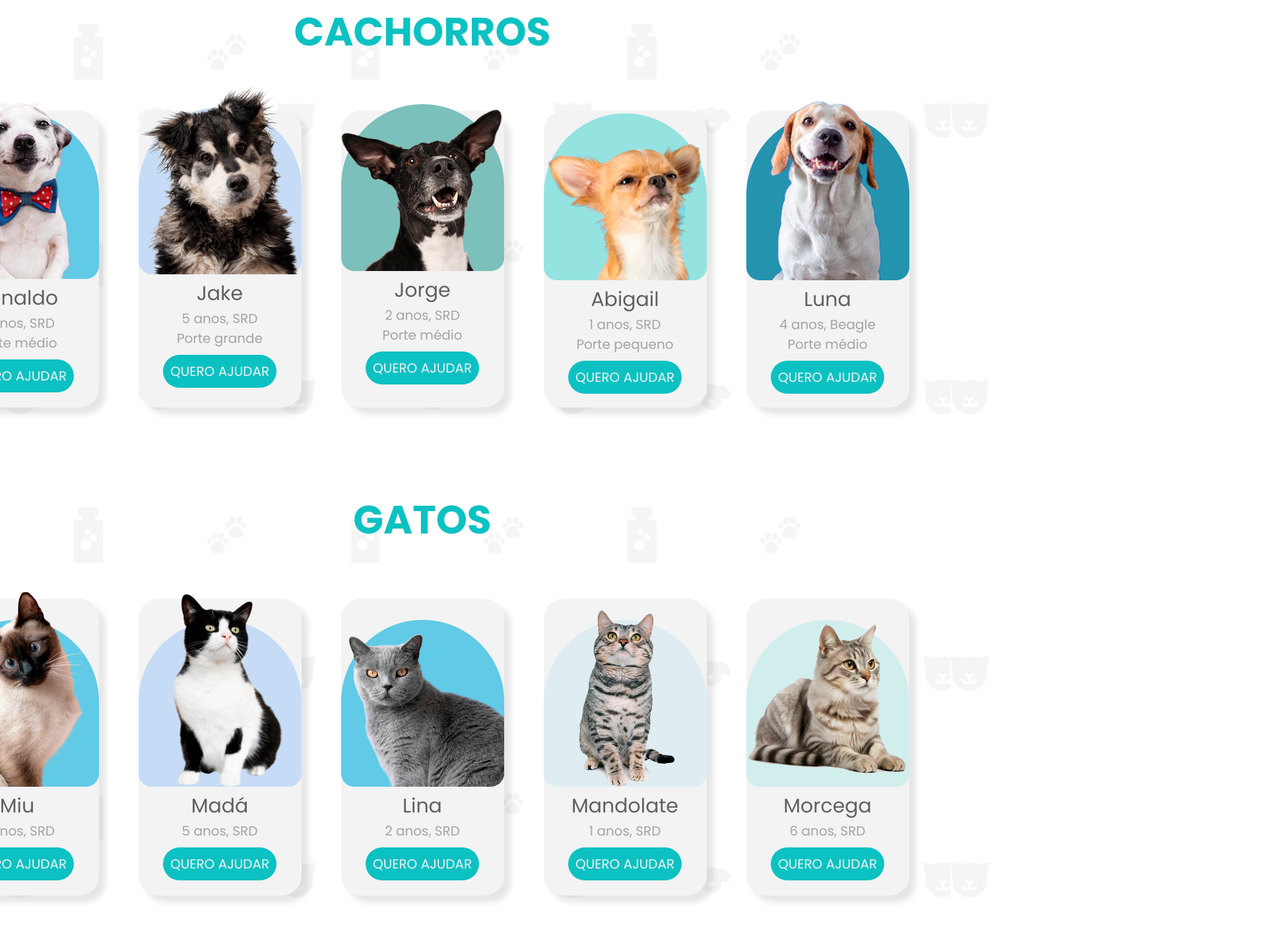
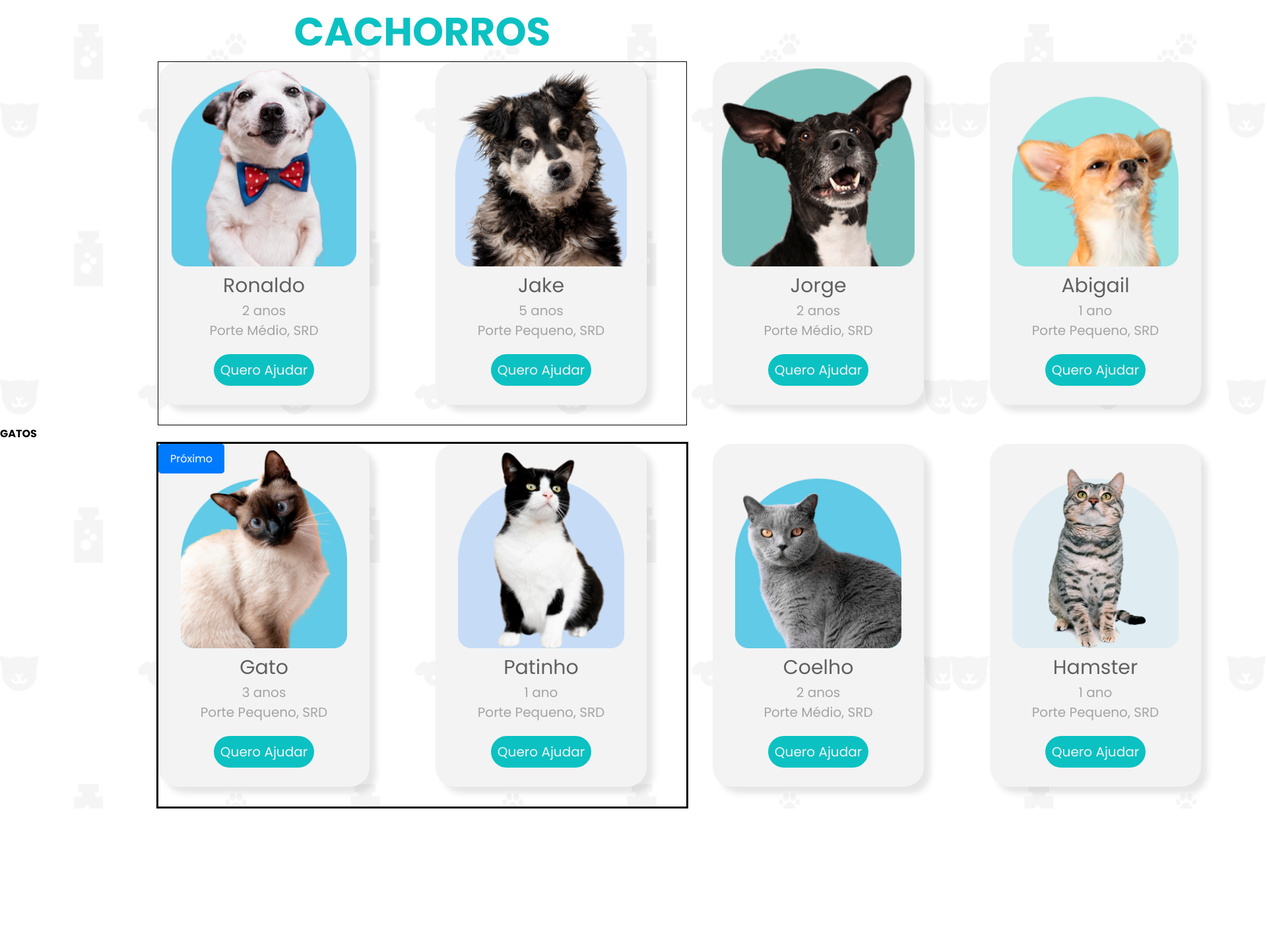
Before and after one commit to felipert2/Adopt_Projeto_Final_CH_JS, a plain HTML site: page Pages/Apadrinhar/apadrinhar.html in a window 1280 px wide. Shown: the part 1019-2452 px from the top of the page at 66% size, 1920 px wide, since content can reach past the window. After the commit the page ends 2245 px from the top, so only its background shows below. Drawn offline with nearby package versions, Linux system fonts and the light colour scheme.

Commit message:
ajustei apadrinhar

```diff
--- a/Pages/Apadrinhar/apadrinhar.css
+++ b/Pages/Apadrinhar/apadrinhar.css
@@ -155,30 +155,146 @@ body{
     }
 
 
-    .prev, .next {
-        cursor: pointer;
-        position: absolute;
-        transform: translateY(-50%);
-        width: auto;
-        padding: 16px;
-        color: rgb(202, 15, 15);
-        font-weight: bold;
-        font-size: 30px;
-        transition: 0.6s ease;
 
-      }
 
-      .prev {
-        left: 0;
-        border-radius: 3px 0 0 3px;
-        background-color: #d9d7d7;
-      }
 
-      .next {
-        right: 0;
-        border-radius: 3px 0 0 3px;
-      }
 
-      .prev:hover, .next:hover {
-        background-color: rgba(0, 0, 0, 0.8);
-      }
+
+.cachorros{
+  text-align: center;
+
+}
+
+      .petsSlider{
+
+        border: 1px black solid;
+        height: 550px;
+        width: 800px;
+        margin: auto;
+
+
+
+
+    }
+
+
+  .containerGato {
+    border: 3px black solid;
+    height: 550px;
+    width: 800px;
+    margin: auto;
+
+
+
+}
+
+    .sliderApadrinhar {
+    display: flex;
+    gap: 100px;
+    width: 300px; /* Largura para mostrar 2 produtos por vez */
+    transition: transform 0.5s ease;
+    position: absolute;
+
+
+
+  }
+
+  .pets {
+
+    flex: 0 0 100%;
+    padding: 10px;
+    height: 500px;
+    width: 300px;
+    text-align: center;
+    background-color:#f3f3f3;
+    border-radius: 30px;
+    box-shadow: 10px 10px 10px rgba(0, 0, 0, 0.1);
+  }
+  .pets img {
+      height: 300px;}
+  .pets h4{
+      font-size: 30px;
+      color: #606060;
+      font-weight: 200;}
+
+  .pets h3{
+      font-size: 20px;
+      color:  #6060608a;
+      font-weight: 200;}
+
+  .pets p{
+      font-size: 20px;
+      color:  #6060608a;
+      font-weight: 200;
+      margin-bottom: 30px;}
+
+  .pets a{
+
+      background-color: #0cc1c2;
+      color: #f3f3f3;
+      border-radius: 30px;
+      font-size: 20px;
+      padding: 10px;
+      text-decoration: none;
+  }
+
+  .petsGato {
+
+    flex: 0 0 100%;
+    padding: 10px;
+    height: 500px;
+    width: 300px;
+    text-align: center;
+    background-color:#f3f3f3;
+    border-radius: 30px;
+    box-shadow: 10px 10px 10px rgba(0, 0, 0, 0.1);
+  }
+  .petsGato img {
+      height: 300px;}
+  .petsGato h4{
+      font-size: 30px;
+      color: #606060;
+      font-weight: 200;}
+
+  .petsGato h3{
+      font-size: 20px;
+      color:  #6060608a;
+      font-weight: 200;}
+
+  .petsGato p{
+      font-size: 20px;
+      color:  #6060608a;
+      font-weight: 200;
+      margin-bottom: 30px;}
+
+  .petsGato a{
+
+      background-color: #0cc1c2;
+      color: #f3f3f3;
+      border-radius: 30px;
+      font-size: 20px;
+      padding: 10px;
+      text-decoration: none;
+  }
+  .prevBtn, .nextBtn, .prevBtn2, .nextBtn2{
+    width: 100px;
+    padding: 10px;
+    background-color: #007bff;
+    color: #fff;
+    border: none;
+    border-radius: 5px;
+    cursor: pointer;
+    position: absolute;
+    gap: 100px;
+  }
+
+  .prevBtn{
+    margin-left: -200px;
+    margin-top: 250px;
+  }
+
+  .nextBtn{
+    margin-left: 900px;
+    margin-top: 250px;
+
+  }
--- a/Pages/Apadrinhar/apadrinhar.html
+++ b/Pages/Apadrinhar/apadrinhar.html
@@ -40,93 +40,27 @@
         </section>
     <section class="cachorros">
         <h1>CACHORROS</h1>
-        <div class="cachorros_cards">
-            <div class="card_apadrinhar">
-                <img src="../../Assets/ronaldo.png" alt="">
-                <h5>Ronaldo</h5>
-                <h6>2 anos, SRD <br> Porte médio</h6>
-                <a href="../Checkout/checkout.html"><button>QUERO AJUDAR</button></a>
-            </div>
+        <section class="petsSlider">
 
-            <div class="card_apadrinhar">
-                <img src="../../Assets/jake.png" alt="" style="margin-top: -38px;">
-                <h5>Jake</h5>
-                <h6>5 anos, SRD <br> Porte grande</h6>
-                <a href="../Checkout/checkout.html"><button>QUERO AJUDAR</button></a>
-            </div>
-
-            <div class="card_apadrinhar">
-                <img src="../../Assets/jorge.png" alt="" >
-                <h5>Jorge</h5>
-                <h6>2 anos, SRD <br> Porte médio</h6>
-                <a href="../Checkout/checkout.html"><button>QUERO AJUDAR</button></a>
-            </div>
-
-            <div class="card_apadrinhar">
-                <img src="../../Assets/cachorro4.png"alt="" style="margin-top: -38px;">
-                <h5>Abigail</h5>
-                <h6>1 anos, SRD <br> Porte pequeno</h6>
-                <a href="../Checkout/checkout.html"><button>QUERO AJUDAR</button></a>
-            </div>
-
-            <div class="card_apadrinhar">
-                <img src="../../Assets/cachorro5.png" alt="" style="margin-top: -38px;">
-                <h5>Luna</h5>
-                <h6>4 anos, Beagle <br> Porte médio</h6>
-                <a href="../Checkout/checkout.html"><button>QUERO AJUDAR</button></a>
-            </div>
+            <div class="sliderApadrinhar"></div>
 
 
-        </div>
+        </section>
+        <button class="prevBtn">Previous</button>
+        <button class="nextBtn">Next</button>
+
 
     </section>
 
-    <section class="cachorros">
+    <section class="Gatos">
         <h1>GATOS</h1>
-        <div class="cachorros_cards">
-            <div class="card_apadrinhar">
-                <img src="../../Assets/gato1.png" alt="">
-                <h5>Miu</h5>
-                <h6>3 anos, SRD </h6>
-                <a href="../Checkout/checkout.html"><button>QUERO AJUDAR</button></a>
-            </div>
 
-            <div class="card_apadrinhar">
-                <img src="../../Assets/gato2.png" alt="" >
-                <h5>Madá</h5>
-                <h6>5 anos, SRD</h6>
-                <a href="../Checkout/checkout.html"><button>QUERO AJUDAR</button></a>
-            </div>
+    <div class="containerGato">
+        <div class="sliderApadrinhar"></div>
+        <button class="prevBtn2">Anterior</button>
+        <button class="nextBtn2">Próximo</button>
+    </div>
 
-            <div class="card_apadrinhar">
-                <img src="../../Assets/gato3.png" alt="" >
-                <h5>Lina</h5>
-                <h6>2 anos, SRD </h6>
-                <a href="../Checkout/checkout.html"><button>QUERO AJUDAR</button></a>
-            </div>
-
-            <div class="card_apadrinhar">
-                <img src="../../Assets/gato4.png" alt="" >
-                <h5>Mandolate</h5>
-                <h6>1 anos, SRD </h6>
-                <a href="../Checkout/checkout.html"><button>QUERO AJUDAR</button></a>
-            </div>
-
-            <div class="card_apadrinhar">
-                <img src="../../Assets/gato5.png" alt="" >
-                <h5>Morcega</h5>
-                <h6>6 anos, SRD</h6>
-                <a href="../Checkout/checkout.html"><button>QUERO AJUDAR</button></a>
-            </div>
-
-
-
-
-
-
-
-
-        </div>
 
     </section>
 
--- a/Pages/Apadrinhar/apadrinhar.js
+++ b/Pages/Apadrinhar/apadrinhar.js
@@ -0,0 +1,138 @@
+document.addEventListener("DOMContentLoaded", function() {
+    var productsData = [
+        { name: "Ronaldo", idade: "2 anos", image: "../../Assets/ronaldo.png", porte:"Porte Médio, SRD" },
+        { name: "Jake", idade: "5 anos", image: "../../Assets/jake.png", porte:"Porte Pequeno, SRD"},
+        { name: "Jorge", idade: "2 anos", image: "../../Assets/jorge.png", porte:"Porte Médio, SRD" },
+        { name: "Abigail", idade: "1 ano", image: "../../Assets/cachorro4.png", porte:"Porte Pequeno, SRD" },
+        { name: "Luna", idade: "4 anos", image: "../../Assets/cachorro5.png", porte:"Porte Médio, SRD" },
+        { name: "Madá", idade: "3 anos", image: "../../Assets/ronaldo.png", porte:"Porte Médio, SRD" },
+    ];
+
+    var productsData2 = [
+        { name: "Gato", idade: "3 anos", image: "../../Assets/gato1.png", porte:"Porte Pequeno, SRD" },
+        { name: "Patinho", idade: "1 ano", image: "../../Assets/gato2.png", porte:"Porte Pequeno, SRD"},
+        { name: "Coelho", idade: "2 anos", image: "../../Assets/gato3.png", porte:"Porte Médio, SRD" },
+        { name: "Hamster", idade: "1 ano", image: "../../Assets/gato4.png", porte:"Porte Pequeno, SRD" },
+        { name: "Hamster", idade: "1 ano", image: "../../Assets/gato4.png", porte:"Porte Pequeno, SRD" },
+        { name: "Hamster", idade: "1 ano", image: "../../Assets/gato4.png", porte:"Porte Pequeno, SRD" },
+    ];
+
+    var sliderApadrinhar = document.getElementsByClassName('sliderApadrinhar')[0];
+    var sliderApadrinhar2 = document.getElementsByClassName('sliderApadrinhar')[1]; // Adicione a classe 'sliderApadrinhar' ao segundo slider no HTML
+    var prevBtn = document.getElementsByClassName('prevBtn')[0];
+    var nextBtn = document.getElementsByClassName('nextBtn')[0];
+    var prevBtn2 = document.getElementsByClassName('prevBtn2')[0]; // Adicione a classe 'prevBtn' ao botão de anterior do segundo slider no HTML
+    var nextBtn2 = document.getElementsByClassName('nextBtn2')[0]; // Adicione a classe 'nextBtn' ao botão de próximo do segundo slider no HTML
+    var productWidth = sliderApadrinhar.offsetWidth / 2; // Largura de cada produto
+    var currentPosition = 0;
+
+    // Iterar sobre os dados dos produtos e criar elementos HTML para cada um (para o primeiro slider)
+    productsData.forEach(function(pets) {
+        // Criar elementos HTML para o produto
+        var productDiv = document.createElement('div');
+        productDiv.classList.add('pets');
+
+        var productImage = document.createElement('img');
+        productImage.src = pets.image;
+        productImage.alt = pets.name;
+
+        var productName = document.createElement('h4');
+        productName.textContent = pets.name;
+
+        var productidade = document.createElement('h3');
+        productidade.textContent = pets.idade;
+
+        var productporte = document.createElement('p');
+        productporte.textContent = pets.porte;
+
+        var ajudar = document.createElement('a');
+        ajudar.textContent = "Quero Ajudar";
+        ajudar.href = "#"
+
+        // Adicionar os elementos do produto ao elemento pai
+        productDiv.appendChild(productImage);
+        productDiv.appendChild(productName);
+        productDiv.appendChild(productidade);
+        productDiv.appendChild(productporte);
+        productDiv.appendChild(ajudar);
+
+        sliderApadrinhar.appendChild(productDiv);
+    });
+
+    // Iterar sobre os dados dos produtos e criar elementos HTML para cada um (para o segundo slider)
+    productsData2.forEach(function(pets) {
+        // Criar elementos HTML para o produto
+        var productDiv = document.createElement('div');
+        productDiv.classList.add('petsGato');
+
+        var productImage = document.createElement('img');
+        productImage.src = pets.image;
+        productImage.alt = pets.name;
+
+        var productName = document.createElement('h4');
+        productName.textContent = pets.name;
+
+        var productidade = document.createElement('h3');
+        productidade.textContent = pets.idade;
+
+        var productporte = document.createElement('p');
+        productporte.textContent = pets.porte;
+
+        var ajudar = document.createElement('a');
+        ajudar.textContent = "Quero Ajudar";
+        ajudar.href = "#"
+
+        // Adicionar os elementos do produto ao elemento pai
+        productDiv.appendChild(productImage);
+        productDiv.appendChild(productName);
+        productDiv.appendChild(productidade);
+        productDiv.appendChild(productporte);
+        productDiv.appendChild(ajudar);
+
+        sliderApadrinhar2.appendChild(productDiv);
+    });
+
+    // Função para mover os produtos para a esquerda ou direita (para o primeiro slider)
+    function moveCollectiveProducts(direction) {
+        var sliderWidth = sliderApadrinhar.offsetWidth;
+        var totalWidth = sliderApadrinhar.scrollWidth;
+        if (direction === 'next') {
+            currentPosition = Math.min(currentPosition + productWidth, totalWidth - sliderWidth);
+        } else {
+            currentPosition = Math.max(currentPosition - productWidth, 0);
+        }
+        sliderApadrinhar.style.transform = 'translateX(' + (-currentPosition) + 'px)';
+    }
+
+    // Função para mover os produtos para a esquerda ou direita (para o segundo slider)
+    function moveCollectiveProducts2(direction) {
+        var sliderWidth = sliderApadrinhar2.offsetWidth;
+        var totalWidth = sliderApadrinhar2.scrollWidth;
+        if (direction === 'next') {
+            currentPosition = Math.min(currentPosition + productWidth, totalWidth - sliderWidth);
+        } else {
+            currentPosition = Math.max(currentPosition - productWidth, 0);
+        }
+        sliderApadrinhar2.style.transform = 'translateX(' + (-currentPosition) + 'px)';
+    }
+
+    // Adiciona event listener para o botão de próximo (para o primeiro slider)
+    nextBtn.addEventListener('click', function() {
+        moveCollectiveProducts('next');
+    });
+
+    // Adiciona event listener para o botão de anterior (para o primeiro slider)
+    prevBtn.addEventListener('click', function() {
+        moveCollectiveProducts('prev');
+    });
+
+    // Adiciona event listener para o botão de próximo (para o segundo slider)
+    nextBtn2.addEventListener('click', function() {
+        moveCollectiveProducts2('next');
+    });
+
+    // Adiciona event listener para o botão de anterior (para o segundo slider)
+    prevBtn2.addEventListener('click', function() {
+        moveCollectiveProducts2('prev');
+    });
+});
```
